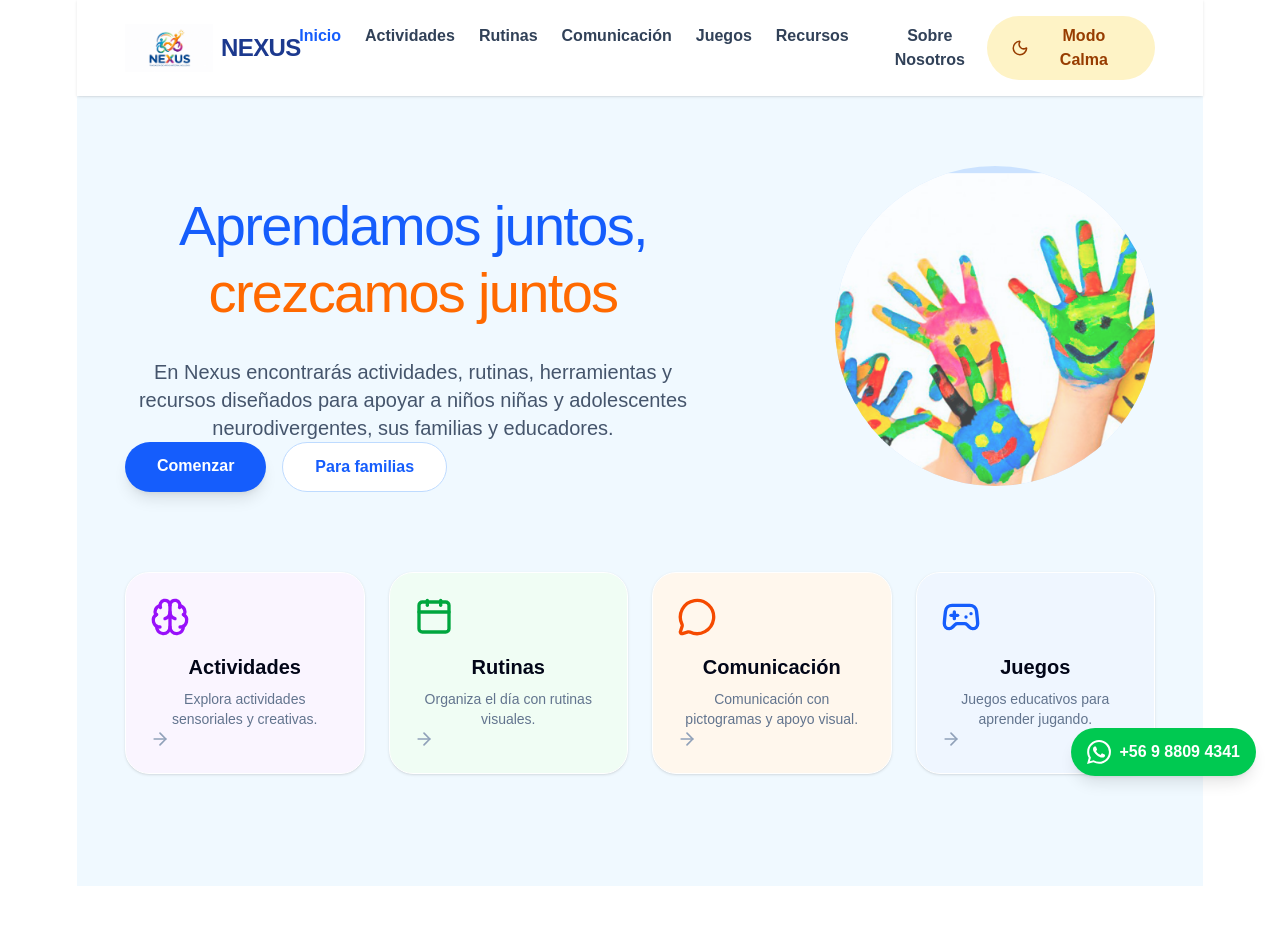
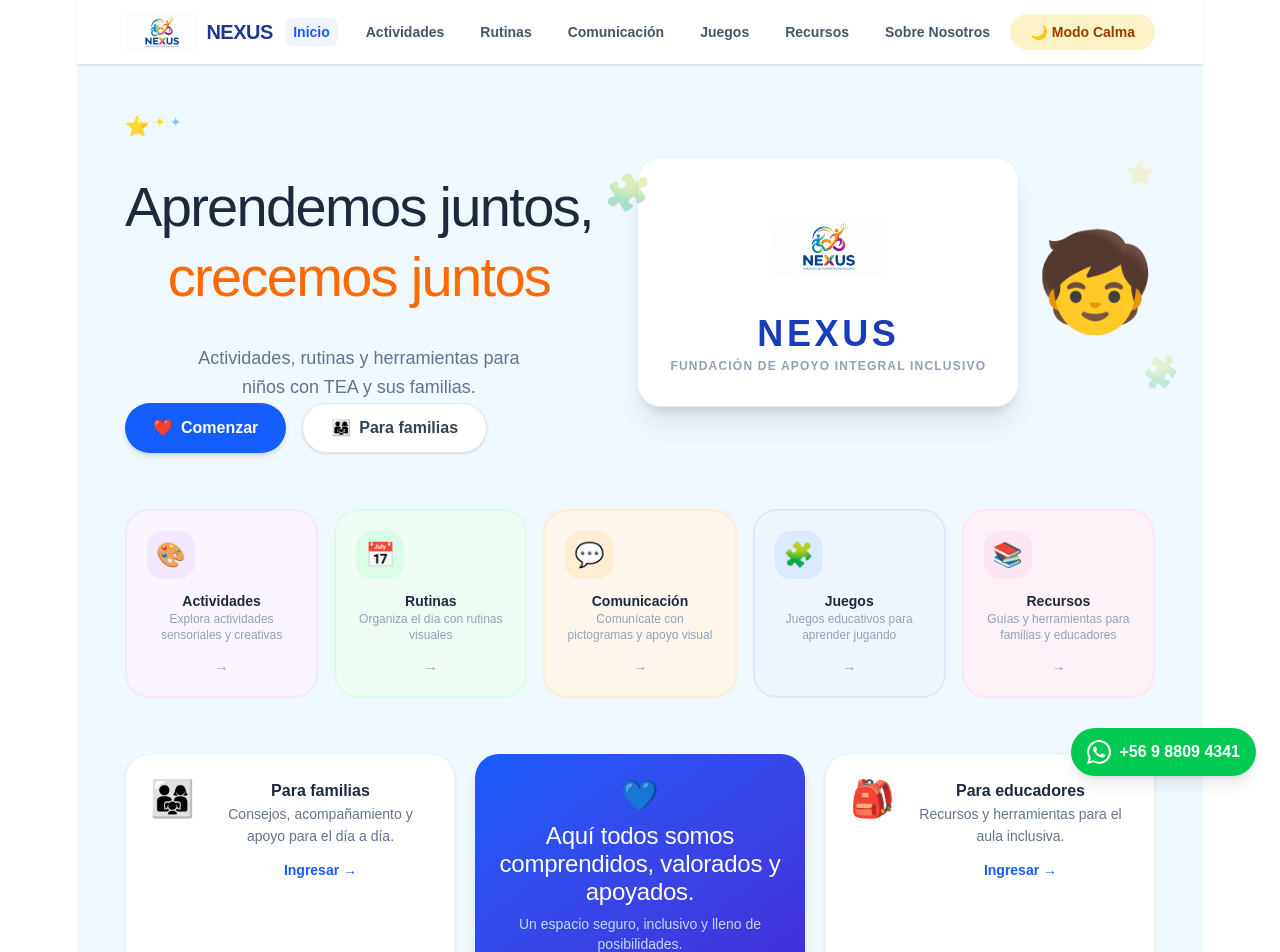
Before and after one commit to Barbarariv/nexus, a React (Vite) app: page / in a window 1280 px wide. Shown: the top 952 px of the page. Before the commit the page ends 886 px from the top, so only its background shows below. Built offline with nearby package versions, Linux system fonts and the light colour scheme.

Commit message:
Rediseño inicio fiel al diseño original

```diff
--- a/src/App.jsx
+++ b/src/App.jsx
@@ -1,59 +1,8 @@
 import React, { useState } from 'react';
-import { Brain, Calendar, MessageCircle, Gamepad2, ArrowRight, Sun, Moon } from 'lucide-react';
 import { Routes, Route, Link, NavLink } from "react-router-dom";
-import Inicio from "./Inicio";
 import Actividades from "./Actividades";
-import QuienesSomos from './QuienesSomos';
 
-// ──────────────────────────────────────────────
-// PÁGINA PRINCIPAL
-// ──────────────────────────────────────────────
-function Home() {
-  const cards = [
-    { title: 'Actividades',  icon: Brain,        color: 'bg-purple-50', iconColor: 'text-purple-600', desc: 'Explora actividades sensoriales y creativas.',          to: '/actividades' },
-    { title: 'Rutinas',      icon: Calendar,     color: 'bg-green-50',  iconColor: 'text-green-600',  desc: 'Organiza el día con rutinas visuales.',                   to: '/rutinas' },
-    { title: 'Comunicación', icon: MessageCircle, color: 'bg-orange-50', iconColor: 'text-orange-600', desc: 'Comunicación con pictogramas y apoyo visual.',          to: '/comunicacion' },
-    { title: 'Juegos',       icon: Gamepad2,     color: 'bg-blue-50',   iconColor: 'text-blue-600',   desc: 'Juegos educativos para aprender jugando.',               to: '/juegos' },
-  ];
-
-  return (
-    <main className="max-w-7xl mx-auto px-12 py-16">
-      <div className="flex flex-col lg:flex-row items-center justify-between gap-12 mb-20">
-        <div className="max-w-xl">
-          <h1 className="text-3xl font-black">
-            <span className="text-blue-600">Aprendamos juntos, </span>
-            <span className="text-orange-500">crezcamos juntos</span>
-          </h1>
-          <p className="text-xl text-slate-600 mb-8">
-            En Nexus encontrarás actividades, rutinas, herramientas y recursos diseñados para apoyar a niños niñas y adolescentes neurodivergentes, sus familias y educadores.
-          </p>
-          <div className="flex gap-4">
-            <Link to="/actividades" className="bg-blue-600 text-white px-8 py-3 rounded-full font-bold shadow-lg">Comenzar</Link>
-            <Link to="/recursos" className="bg-white text-blue-600 px-8 py-3 rounded-full font-bold border border-blue-200">Para familias</Link>
-          </div>
-        </div>
-        <div className="w-80 h-80 bg-blue-200 rounded-full flex items-center justify-center animate-pulse overflow-hidden">
-          <img src="/nexus-principal.png" alt="Ilustración principal" className="w-full h-full object-cover" />
-        </div>
-      </div>
-
-      <div className="grid grid-cols-1 md:grid-cols-2 lg:grid-cols-4 gap-6 mb-12">
-        {cards.map(card => (
-          <Link key={card.title} to={card.to} className={`${card.color} p-6 rounded-3xl border border-white shadow-sm hover:shadow-md transition-all block`}>
-            <card.icon size={40} className={`${card.iconColor} mb-4`} />
-            <h3 className="text-xl font-bold mb-2">{card.title}</h3>
-            <p className="text-sm text-slate-500 mb-4">{card.desc}</p>
-            <ArrowRight size={20} className="text-slate-400" />
-          </Link>
-        ))}
-      </div>
-    </main>
-  );
-}
-
-// ──────────────────────────────────────────────
-// PLACEHOLDER para secciones pendientes
-// ──────────────────────────────────────────────
+// ── PLACEHOLDERS ──────────────────────────────────────────────────────────────
 function EnConstruccion({ titulo }) {
   return (
     <div className="max-w-4xl mx-auto p-12 text-center space-y-4">
@@ -64,9 +13,199 @@ function EnConstruccion({ titulo }) {
   );
 }
 
-// ──────────────────────────────────────────────
-// APP PRINCIPAL
-// ──────────────────────────────────────────────
+// ── HOME ──────────────────────────────────────────────────────────────────────
+function Home() {
+  const tarjetas = [
+    {
+      titulo: 'Actividades',
+      desc: 'Explora actividades sensoriales y creativas',
+      icono: '🎨',
+      bg: 'bg-purple-50',
+      border: 'border-purple-100',
+      iconBg: 'bg-purple-100',
+      to: '/actividades',
+    },
+    {
+      titulo: 'Rutinas',
+      desc: 'Organiza el día con rutinas visuales',
+      icono: '📅',
+      bg: 'bg-green-50',
+      border: 'border-green-100',
+      iconBg: 'bg-green-100',
+      to: '/rutinas',
+    },
+    {
+      titulo: 'Comunicación',
+      desc: 'Comunícate con pictogramas y apoyo visual',
+      icono: '💬',
+      bg: 'bg-orange-50',
+      border: 'border-orange-100',
+      iconBg: 'bg-orange-100',
+      to: '/comunicacion',
+    },
+    {
+      titulo: 'Juegos',
+      desc: 'Juegos educativos para aprender jugando',
+      icono: '🧩',
+      bg: 'bg-blue-50',
+      border: 'border-blue-100',
+      iconBg: 'bg-blue-100',
+      to: '/juegos',
+    },
+    {
+      titulo: 'Recursos',
+      desc: 'Guías y herramientas para familias y educadores',
+      icono: '📚',
+      bg: 'bg-pink-50',
+      border: 'border-pink-100',
+      iconBg: 'bg-pink-100',
+      to: '/recursos',
+    },
+  ];
+
+  return (
+    <div className="bg-sky-50 min-h-screen">
+
+      {/* ── HERO ─────────────────────────────────────────────────────── */}
+      <section className="max-w-7xl mx-auto px-6 lg:px-12 pt-12 pb-6">
+        <div className="flex flex-col lg:flex-row items-center justify-between gap-8">
+
+          {/* Texto izquierda */}
+          <div className="max-w-lg">
+            {/* Estrellas decorativas */}
+            <div className="flex gap-1 mb-3">
+              <span className="text-yellow-400 text-xl">⭐</span>
+              <span className="text-yellow-300 text-sm">✦</span>
+              <span className="text-blue-300 text-sm">✦</span>
+            </div>
+            <h1 className="text-5xl font-black leading-tight mb-4">
+              <span className="text-slate-800">Aprendemos juntos,</span><br />
+              <span className="text-orange-500">crecemos juntos</span>
+            </h1>
+            <p className="text-slate-500 text-lg mb-8 leading-relaxed">
+              Actividades, rutinas y herramientas para<br className="hidden sm:block" />
+              niños con TEA y sus familias.
+            </p>
+            <div className="flex gap-4 flex-wrap">
+              <Link to="/actividades"
+                className="flex items-center gap-2 bg-blue-600 hover:bg-blue-700 text-white px-7 py-3 rounded-full font-bold shadow-md transition-all hover:shadow-lg">
+                <span>❤️</span> Comenzar
+              </Link>
+              <Link to="/recursos"
+                className="flex items-center gap-2 bg-white hover:bg-sky-50 text-slate-700 px-7 py-3 rounded-full font-bold border border-slate-200 shadow-sm transition-all">
+                <span>👨‍👩‍👧</span> Para familias
+              </Link>
+            </div>
+          </div>
+
+          {/* Imagen / logo derecha */}
+          <div className="relative flex items-center justify-center">
+            {/* Piezas de puzzle decorativas */}
+            <div className="absolute -left-8 top-4 text-4xl opacity-30 rotate-12">🧩</div>
+            <div className="absolute -right-6 bottom-4 text-3xl opacity-20 -rotate-12">🧩</div>
+            <div className="absolute right-0 top-0 text-2xl opacity-20">⭐</div>
+
+            <div className="bg-white rounded-3xl shadow-xl p-8 flex flex-col items-center border border-sky-100" style={{minWidth: 260}}>
+              {/* Logo SVG simplificado / imagen */}
+              <img src="/logo.png" alt="NEXUS" className="w-28 h-28 object-contain mb-3"
+                onError={e => { e.target.style.display='none'; }} />
+              <div className="text-4xl font-black text-blue-800 tracking-widest">NEXUS</div>
+              <div className="text-xs text-slate-400 font-semibold tracking-widest text-center mt-1">
+                FUNDACIÓN DE APOYO INTEGRAL INCLUSIVO
+              </div>
+            </div>
+
+            {/* Niño ilustración (emoji fallback) */}
+            <div className="ml-4 text-8xl select-none hidden lg:block">🧒</div>
+          </div>
+        </div>
+      </section>
+
+      {/* ── TARJETAS DE SECCIONES ────────────────────────────────────── */}
+      <section className="max-w-7xl mx-auto px-6 lg:px-12 py-8">
+        <div className="grid grid-cols-2 md:grid-cols-3 lg:grid-cols-5 gap-4">
+          {tarjetas.map(t => (
+            <Link key={t.titulo} to={t.to}
+              className={`${t.bg} ${t.border} border-2 rounded-3xl p-5 flex flex-col gap-3 hover:shadow-md transition-all hover:-translate-y-1 group`}>
+              <div className={`${t.iconBg} w-12 h-12 rounded-2xl flex items-center justify-center text-2xl`}>
+                {t.icono}
+              </div>
+              <div>
+                <p className="font-black text-slate-800 text-sm">{t.titulo}</p>
+                <p className="text-slate-400 text-xs leading-snug mt-0.5">{t.desc}</p>
+              </div>
+              <span className="text-slate-400 group-hover:text-blue-500 transition-colors text-sm font-bold">→</span>
+            </Link>
+          ))}
+        </div>
+      </section>
+
+      {/* ── BANNER CENTRAL ───────────────────────────────────────────── */}
+      <section className="max-w-7xl mx-auto px-6 lg:px-12 py-6">
+        <div className="grid md:grid-cols-3 gap-5">
+
+          {/* Para familias */}
+          <div className="bg-white rounded-3xl p-6 border border-slate-100 shadow-sm flex gap-4 items-start hover:shadow-md transition-all">
+            <div className="text-4xl">👨‍👩‍👧</div>
+            <div className="flex-1">
+              <p className="font-black text-slate-800 mb-1">Para familias</p>
+              <p className="text-slate-500 text-sm leading-relaxed">Consejos, acompañamiento y apoyo para el día a día.</p>
+              <Link to="/recursos" className="inline-flex items-center gap-1 text-blue-600 font-bold text-sm mt-3 hover:underline">
+                Ingresar →
+              </Link>
+            </div>
+          </div>
+
+          {/* Mensaje central */}
+          <div className="bg-gradient-to-br from-blue-600 to-indigo-700 rounded-3xl p-6 text-white text-center flex flex-col justify-center shadow-lg">
+            <div className="text-3xl mb-2">💙</div>
+            <h2 className="text-xl font-black leading-snug mb-2">
+              Aquí todos somos comprendidos, valorados y apoyados.
+            </h2>
+            <p className="text-blue-200 text-sm">
+              Un espacio seguro, inclusivo y lleno de posibilidades.
+            </p>
+          </div>
+
+          {/* Para educadores */}
+          <div className="bg-white rounded-3xl p-6 border border-slate-100 shadow-sm flex gap-4 items-start hover:shadow-md transition-all">
+            <div className="text-4xl">🎒</div>
+            <div className="flex-1">
+              <p className="font-black text-slate-800 mb-1">Para educadores</p>
+              <p className="text-slate-500 text-sm leading-relaxed">Recursos y herramientas para el aula inclusiva.</p>
+              <Link to="/recursos" className="inline-flex items-center gap-1 text-blue-600 font-bold text-sm mt-3 hover:underline">
+                Ingresar →
+              </Link>
+            </div>
+          </div>
+
+        </div>
+      </section>
+
+      {/* ── PIE DE PÁGINA INFO ────────────────────────────────────────── */}
+      <section className="max-w-7xl mx-auto px-6 lg:px-12 py-6">
+        <div className="bg-white rounded-3xl border border-slate-100 shadow-sm px-8 py-5">
+          <div className="flex flex-col md:flex-row items-center justify-around gap-4 text-center text-slate-500 text-sm font-semibold">
+            <div className="flex items-center gap-2">
+              <span className="text-green-500 text-lg">🛡️</span> Espacio seguro
+            </div>
+            <div className="hidden md:block w-px h-6 bg-slate-200"/>
+            <div className="flex items-center gap-2">
+              <span className="text-blue-500 text-lg">💙</span> Diseñado para el bienestar
+            </div>
+            <div className="hidden md:block w-px h-6 bg-slate-200"/>
+            <div className="flex items-center gap-2">
+              <span className="text-purple-500 text-lg">🤝</span> Inclusión y respeto
+            </div>
+          </div>
+        </div>
+      </section>
+
+    </div>
+  );
+}
+
+// ── APP ───────────────────────────────────────────────────────────────────────
 function App() {
   const [isCalmMode, setIsCalmMode] = useState(false);
 
@@ -82,46 +221,54 @@ function App() {
 
   return (
     <div className={`min-h-screen font-sans ${isCalmMode ? 'bg-slate-900 text-white' : 'bg-sky-50 text-slate-950'}`}>
-      <nav className="flex justify-between items-center px-12 py-4 bg-white shadow-sm sticky top-0 z-50">
+
+      {/* ── NAVBAR ─────────────────────────────────────────────────── */}
+      <nav className="flex justify-between items-center px-6 lg:px-12 py-3 bg-white shadow-sm sticky top-0 z-50">
         <Link to="/" className="flex items-center gap-2">
-          <img src="/logo.png" alt="NEXUS" className="h-12 w-auto" />
-          <span className="text-2xl font-black text-blue-900 tracking-tight">NEXUS</span>
+          <img src="/logo.png" alt="NEXUS" className="h-10 w-auto"
+            onError={e => { e.target.style.display='none'; }} />
+          <span className="text-xl font-black text-blue-900 tracking-tight">NEXUS</span>
         </Link>
-        <div className="hidden lg:flex gap-6 font-semibold text-slate-700">
+
+        <div className="hidden lg:flex gap-5 font-semibold text-slate-600 text-sm">
           {navItems.map(item => (
-            <NavLink key={item.to} to={item.to} end={item.to === '/'} className={({ isActive }) => `hover:text-blue-600 ${isActive ? 'text-blue-600' : ''}`}>
+            <NavLink key={item.to} to={item.to} end={item.to === '/'}
+              className={({ isActive }) =>
+                `hover:text-blue-600 transition-colors px-2 py-1 rounded-lg ${isActive ? 'text-blue-600 bg-blue-50' : ''}`
+              }>
               {item.label}
             </NavLink>
           ))}
         </div>
-        <button onClick={() => setIsCalmMode(!isCalmMode)} className="flex items-center gap-2 bg-amber-100 px-6 py-2 rounded-full font-bold text-amber-800">
-          {isCalmMode ? <Sun size={18} /> : <Moon size={18} />} Modo Calma
+
+        <button onClick={() => setIsCalmMode(!isCalmMode)}
+          className="flex items-center gap-2 bg-amber-100 hover:bg-amber-200 px-5 py-2 rounded-full font-bold text-amber-800 text-sm transition-all">
+          {isCalmMode ? '☀️' : '🌙'} Modo Calma
         </button>
       </nav>
-{/* BOTÓN FLOTANTE WHATSAPP */}
-<a
-  href="https://wa.me/56988094341"
-  target="_blank"
-  rel="noopener noreferrer"
+
+      {/* ── BOTÓN FLOTANTE WHATSAPP ─────────────────────────────────── */}
+      <a href="https://wa.me/56988094341" target="_blank" rel="noopener noreferrer"
         className="fixed bottom-6 right-6 z-50 flex items-center gap-2 bg-green-500 hover:bg-green-600 text-white px-4 py-3 rounded-full shadow-lg font-bold transition-all hover:scale-105"
-  aria-label="Contactar por WhatsApp"
->
+        aria-label="Contactar por WhatsApp">
         <svg xmlns="http://www.w3.org/2000/svg" viewBox="0 0 24 24" fill="currentColor" className="w-6 h-6">
           <path d="M17.472 14.382c-.297-.149-1.758-.867-2.03-.967-.273-.099-.471-.148-.67.15-.197.297-.767.966-.94 1.164-.173.199-.347.223-.644.075-.297-.15-1.255-.463-2.39-1.475-.883-.788-1.48-1.761-1.653-2.059-.173-.297-.018-.458.13-.606.134-.133.298-.347.446-.52.149-.174.198-.298.298-.497.099-.198.05-.371-.025-.52-.075-.149-.669-1.612-.916-2.207-.242-.579-.487-.5-.669-.51-.173-.008-.371-.01-.57-.01-.198 0-.52.074-.792.372-.272.297-1.04 1.016-1.04 2.479 0 1.462 1.065 2.875 1.213 3.074.149.198 2.096 3.2 5.077 4.487.709.306 1.262.489 1.694.625.712.227 1.36.195 1.871.118.571-.085 1.758-.719 2.006-1.413.248-.694.248-1.289.173-1.413-.074-.124-.272-.198-.57-.347m-5.421 7.403h-.004a9.87 9.87 0 01-5.031-1.378l-.361-.214-3.741.982.998-3.648-.235-.374a9.86 9.86 0 01-1.51-5.26c.001-5.45 4.436-9.884 9.888-9.884 2.64 0 5.122 1.03 6.988 2.898a9.825 9.825 0 012.893 6.994c-.003 5.45-4.437 9.884-9.885 9.884m8.413-18.297A11.815 11.815 0 0012.05 0C5.495 0 .16 5.335.157 11.892c0 2.096.547 4.142 1.588 5.945L.057 24l6.305-1.654a11.882 11.882 0 005.683 1.448h.005c6.554 0 11.89-5.335 11.893-11.893a11.821 11.821 0 00-3.48-8.413z"/>
         </svg>
         <span className="hidden sm:inline">+56 9 8809 4341</span>
       </a>
+
+      {/* ── RUTAS ──────────────────────────────────────────────────── */}
       <Routes>
-        <Route path="/" element={<Home />} />
-        <Route path="/inicio" element={<Inicio />} />
-        <Route path="/actividades" element={<Actividades />} />
-        <Route path="/rutinas" element={<EnConstruccion titulo="Rutinas" />} />
-        <Route path="/comunicacion" element={<EnConstruccion titulo="Comunicación" />} />
-        <Route path="/juegos" element={<EnConstruccion titulo="Juegos" />} />
-        <Route path="/recursos" element={<EnConstruccion titulo="Recursos" />} />
-        <Route path="/sobre-nosotros" element={<QuienesSomos />} />
-        <Route path="*" element={<EnConstruccion titulo="Página no encontrada" />} />
+        <Route path="/"               element={<Home />} />
+        <Route path="/actividades"    element={<Actividades />} />
+        <Route path="/rutinas"        element={<EnConstruccion titulo="Rutinas" />} />
+        <Route path="/comunicacion"   element={<EnConstruccion titulo="Comunicación" />} />
+        <Route path="/juegos"         element={<EnConstruccion titulo="Juegos" />} />
+        <Route path="/recursos"       element={<EnConstruccion titulo="Recursos" />} />
+        <Route path="/sobre-nosotros" element={<EnConstruccion titulo="Sobre Nosotros" />} />
+        <Route path="*"               element={<EnConstruccion titulo="Página no encontrada" />} />
       </Routes>
+
     </div>
   );
 }
```
Lines whose indentation alone changed are shown as unchanged.
